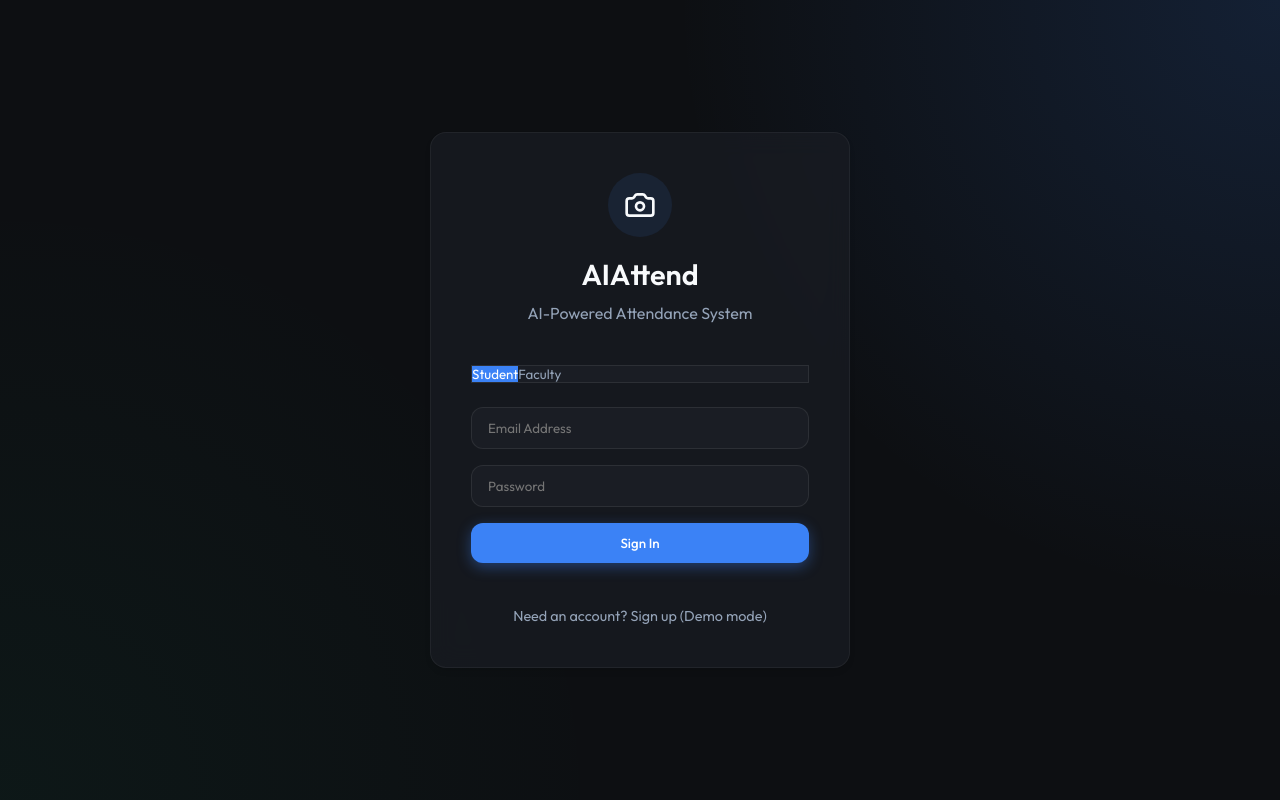
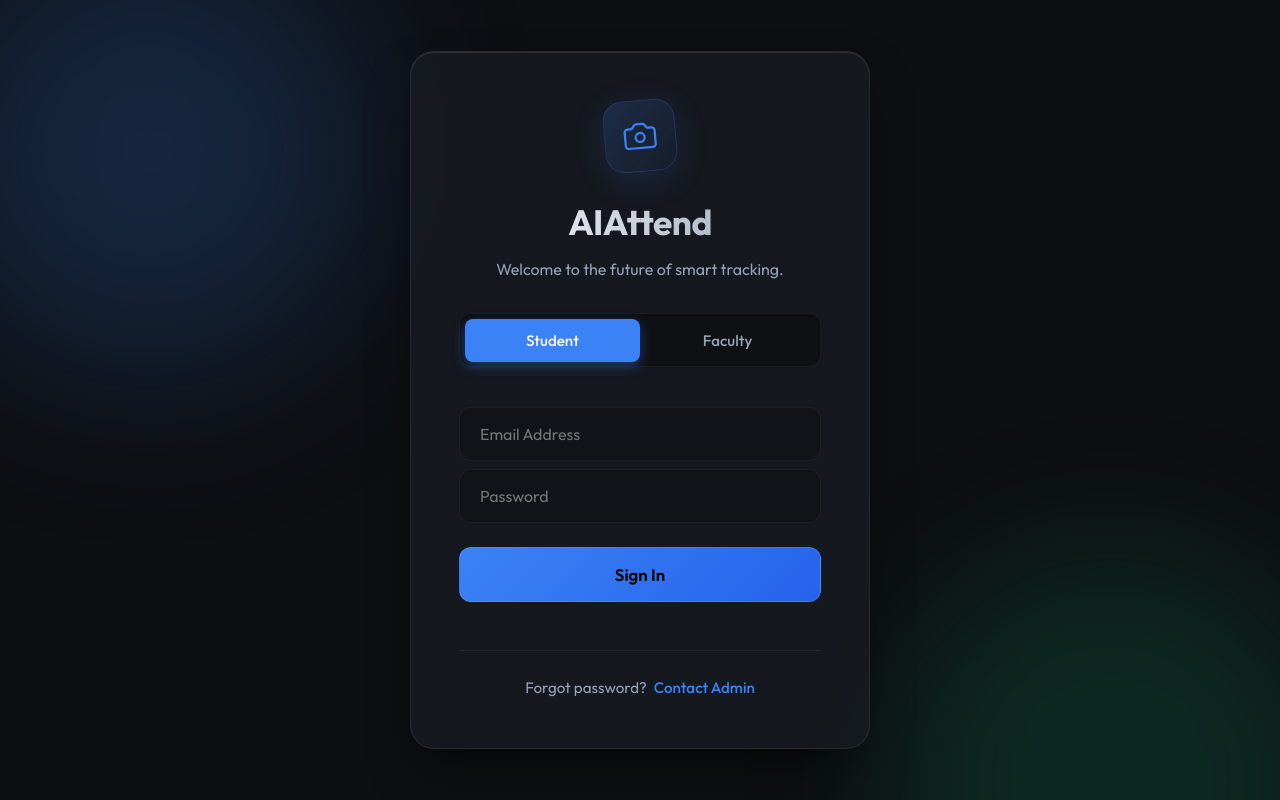
Before and after one commit to mraffankhan/Attendence, a React (Vite) app: page /courses in a window 1280 px wide. Built offline with nearby package versions, Linux system fonts and the light colour scheme.

Commit message:
Removed Sign-Up demo text in favor of forgot password mailto

```diff
--- a/src/index.css
+++ b/src/index.css
@@ -255,66 +255,287 @@ textarea:focus {
   box-shadow: 0 0 8px var(--warning-color);
 }
 
-/* Login Page Styles */
+/* Login Page Styles - Premium Redesign */
 .login-container {
   min-height: 100vh;
   display: flex;
   align-items: center;
   justify-content: center;
-  background: radial-gradient(circle at top right, rgba(59, 130, 246, 0.15), transparent 40%),
-    radial-gradient(circle at bottom left, rgba(16, 185, 129, 0.05), transparent 40%);
+  background-color: var(--bg-color);
+  position: relative;
+  overflow: hidden;
+}
+
+/* Animated Background Orbs */
+.login-container::before,
+.login-container::after {
+  content: '';
+  position: absolute;
+  border-radius: 50%;
+  filter: blur(80px);
+  z-index: 0;
+  animation: floatOrb 10s infinite ease-in-out alternate;
+}
+
+.login-container::before {
+  width: 400px;
+  height: 400px;
+  background: rgba(59, 130, 246, 0.2);
+  top: -100px;
+  left: -100px;
+}
+
+.login-container::after {
+  width: 500px;
+  height: 500px;
+  background: rgba(16, 185, 129, 0.15);
+  bottom: -150px;
+  right: -100px;
+  animation-delay: -5s;
+}
+
+@keyframes floatOrb {
+  0% {
+    transform: translate(0, 0) scale(1);
+  }
+
+  50% {
+    transform: translate(50px, 50px) scale(1.1);
+  }
+
+  100% {
+    transform: translate(-20px, 80px) scale(0.9);
+  }
 }
 
 .login-box {
   width: 100%;
-  max-width: 420px;
-  padding: 2.5rem;
+  max-width: 460px;
+  padding: 3rem;
   display: flex;
   flex-direction: column;
   gap: 1.5rem;
+  position: relative;
+  z-index: 1;
+  background: rgba(26, 29, 36, 0.7);
+  backdrop-filter: blur(20px);
+  -webkit-backdrop-filter: blur(20px);
+  border: 1px solid rgba(255, 255, 255, 0.08);
+  border-radius: 24px;
+  box-shadow: 0 25px 50px -12px rgba(0, 0, 0, 0.5), inset 0 1px 0 rgba(255, 255, 255, 0.1);
+  animation: slideUpFade 0.6s cubic-bezier(0.16, 1, 0.3, 1) forwards;
+}
+
+@keyframes slideUpFade {
+  0% {
+    opacity: 0;
+    transform: translateY(20px);
+  }
+
+  100% {
+    opacity: 1;
+    transform: translateY(0);
+  }
 }
 
 .login-header {
   text-align: center;
+  margin-bottom: 0.5rem;
+}
+
+.logo-container {
+  display: flex;
+  justify-content: center;
+  align-items: center;
+  margin-bottom: 1.5rem;
+}
+
+.icon-wrapper {
+  width: 72px;
+  height: 72px;
+  background: linear-gradient(135deg, rgba(59, 130, 246, 0.2), rgba(59, 130, 246, 0.05));
+  border: 1px solid rgba(59, 130, 246, 0.2);
+  border-radius: 20px;
+  display: flex;
+  align-items: center;
+  justify-content: center;
+  box-shadow: 0 8px 32px rgba(59, 130, 246, 0.15);
+  color: var(--primary-color);
+  transform: rotate(-5deg);
+  transition: var(--transition);
+  margin: 0 auto;
+}
+
+.login-box:hover .icon-wrapper {
+  transform: rotate(0deg) scale(1.05);
+  box-shadow: 0 12px 40px rgba(59, 130, 246, 0.25);
+}
+
+.login-header h2 {
+  font-size: 2.2rem;
+  font-weight: 700;
+  letter-spacing: -0.5px;
+  background: linear-gradient(to right, #fff, #94a3b8);
+  background-clip: text;
+  -webkit-background-clip: text;
+  -webkit-text-fill-color: transparent;
+  margin-bottom: 0.5rem;
+}
+
+.login-header .page-description {
+  font-size: 1rem;
+  color: var(--text-secondary);
+}
+
+/* Custom Input Styling for Login */
+.input-group {
+  position: relative;
+  margin-bottom: 0.5rem;
+}
+
+.input-group input {
+  background: rgba(0, 0, 0, 0.2);
+  border: 1px solid rgba(255, 255, 255, 0.05);
+  padding: 1rem 1.25rem;
+  font-size: 1rem;
+  border-radius: 12px;
+  transition: all 0.3s ease;
+}
+
+.input-group input:focus {
+  background: rgba(0, 0, 0, 0.4);
+  border-color: var(--primary-color);
+  box-shadow: 0 0 0 3px rgba(59, 130, 246, 0.15), inset 0 1px 2px rgba(0, 0, 0, 0.5);
+}
+
+/* Toggle Switch Styling */
+.role-toggle {
+  display: flex;
+  background: rgba(0, 0, 0, 0.3);
+  border-radius: 12px;
+  padding: 0.3rem;
+  position: relative;
+  border: 1px solid rgba(255, 255, 255, 0.05);
+  box-shadow: inset 0 2px 4px rgba(0, 0, 0, 0.2);
   margin-bottom: 1rem;
 }
 
-.icon-wrapper {
-  width: 64px;
-  height: 64px;
-  background: rgba(59, 130, 246, 0.1);
-  border-radius: var(--radius-full);
-  display: flex;
-  align-items: center;
-  justify-content: center;
-  margin: 0 auto 1rem;
+.role-btn {
+  flex: 1;
+  padding: 0.75rem;
+  font-size: 0.95rem;
+  font-weight: 500;
+  border-radius: 8px;
+  position: relative;
+  z-index: 1;
+  transition: all 0.4s cubic-bezier(0.16, 1, 0.3, 1);
+  color: var(--text-secondary);
 }
 
-.login-header h2 {
-  font-size: 1.8rem;
-  margin-bottom: 0.25rem;
+.role-btn.active {
+  color: white;
+}
+
+.role-indicator {
+  position: absolute;
+  top: 0.3rem;
+  bottom: 0.3rem;
+  width: calc(50% - 0.3rem);
+  background: var(--primary-color);
+  border-radius: 8px;
+  transition: transform 0.4s cubic-bezier(0.16, 1, 0.3, 1);
+  box-shadow: 0 4px 12px rgba(59, 130, 246, 0.4);
+}
+
+.role-indicator.faculty {
+  transform: translateX(100%);
+}
+
+.btn-login {
+  padding: 1rem;
+  font-size: 1.05rem;
+  font-weight: 600;
+  border-radius: 12px;
+  margin-top: 1rem;
+  background: linear-gradient(135deg, var(--primary-color), var(--primary-color-hover));
+  border: 1px solid rgba(255, 255, 255, 0.1);
+  overflow: hidden;
+  position: relative;
+  width: 100%;
+}
+
+.btn-login::after {
+  content: '';
+  position: absolute;
+  top: 0;
+  left: -100%;
+  width: 50%;
+  height: 100%;
+  background: linear-gradient(to right, rgba(255, 255, 255, 0) 0%, rgba(255, 255, 255, 0.2) 50%, rgba(255, 255, 255, 0) 100%);
+  transform: skewX(-25deg);
+  transition: all 0.7s ease;
+}
+
+.btn-login:hover::after {
+  left: 200%;
 }
 
 .error-msg {
   background-color: rgba(239, 68, 68, 0.1);
-  color: var(--error-color);
-  padding: 0.75rem;
-  border-radius: var(--radius-md);
-  font-size: 0.875rem;
+  color: #fca5a5;
+  padding: 1rem;
+  border-radius: 12px;
+  font-size: 0.9rem;
   border: 1px solid rgba(239, 68, 68, 0.2);
+  display: flex;
+  align-items: center;
+  gap: 0.5rem;
+  animation: shake 0.5s cubic-bezier(.36, .07, .19, .97) both;
+}
+
+@keyframes shake {
+
+  10%,
+  90% {
+    transform: translate3d(-1px, 0, 0);
+  }
+
+  20%,
+  80% {
+    transform: translate3d(2px, 0, 0);
+  }
+
+  30%,
+  50%,
+  70% {
+    transform: translate3d(-3px, 0, 0);
+  }
+
+  40%,
+  60% {
+    transform: translate3d(3px, 0, 0);
+  }
 }
 
 .login-footer {
   text-align: center;
-  margin-top: 1rem;
+  margin-top: 1.5rem;
+  padding-top: 1.5rem;
+  border-top: 1px solid rgba(255, 255, 255, 0.05);
 }
 
 .auth-switch {
   color: var(--text-secondary);
-  font-size: 0.9rem;
+  font-size: 0.95rem;
+  transition: color 0.3s;
+}
+
+.auth-switch span {
+  color: var(--primary-color);
+  font-weight: 500;
+  margin-left: 0.25rem;
 }
 
 .auth-switch:hover {
-  color: var(--primary-color);
-  text-decoration: underline;
+  color: white;
 }
--- a/src/pages/Login.jsx
+++ b/src/pages/Login.jsx
@@ -42,44 +42,40 @@ export default function Login() {
 
     return (
         <div className="login-container">
-            <div className="glass-panel login-box">
+            <div className="login-box">
                 <div className="login-header">
+                    <div className="logo-container">
                         <div className="icon-wrapper">
-                        <Camera size={32} className="logoIcon" />
+                            <Camera size={36} strokeWidth={1.5} />
+                        </div>
                     </div>
                     <h2>AIAttend</h2>
-                    <p className="page-description">AI-Powered Attendance System</p>
+                    <p className="page-description">Welcome to the future of smart tracking.</p>
                 </div>
 
-                <div className="flex rounded-md p-1 mb-2" style={{ backgroundColor: 'var(--surface-color)', border: '1px solid var(--border-color)' }}>
+                <div className="role-toggle">
+                    <div className={`role-indicator ${loginType === 'faculty' ? 'faculty' : ''}`} />
                     <button
                         type="button"
-                        className="flex-1 py-2 text-sm rounded transition-all"
-                        style={{
-                            backgroundColor: loginType === 'student' ? 'var(--primary-color)' : 'transparent',
-                            color: loginType === 'student' ? 'white' : 'var(--text-secondary)'
-                        }}
+                        className={`role-btn ${loginType === 'student' ? 'active' : ''}`}
                         onClick={() => setLoginType('student')}
                     >
                         Student
                     </button>
                     <button
                         type="button"
-                        className="flex-1 py-2 text-sm rounded transition-all"
-                        style={{
-                            backgroundColor: loginType === 'faculty' ? 'var(--primary-color)' : 'transparent',
-                            color: loginType === 'faculty' ? 'white' : 'var(--text-secondary)'
-                        }}
+                        className={`role-btn ${loginType === 'faculty' ? 'active' : ''}`}
                         onClick={() => setLoginType('faculty')}
                     >
                         Faculty
                     </button>
                 </div>
 
-                <form onSubmit={handleAuth} className="flex flex-col gap-4">
+                <form onSubmit={handleAuth} className="flex flex-col gap-3 mt-2">
                     {error && <div className="error-msg">{error}</div>}
 
                     {isRegister && (
+                        <div className="input-group">
                             <input
                                 type="text"
                                 placeholder="Full Name"
@@ -87,7 +83,9 @@ export default function Login() {
                                 onChange={(e) => setFullName(e.target.value)}
                                 required
                             />
+                        </div>
                     )}
+                    <div className="input-group">
                         <input
                             type="email"
                             placeholder="Email Address"
@@ -95,6 +93,8 @@ export default function Login() {
                             onChange={(e) => setEmail(e.target.value)}
                             required
                         />
+                    </div>
+                    <div className="input-group">
                         <input
                             type="password"
                             placeholder="Password"
@@ -102,16 +102,17 @@ export default function Login() {
                             onChange={(e) => setPassword(e.target.value)}
                             required
                         />
+                    </div>
 
-                    <button type="submit" className="btn btn-primary w-full" disabled={loading}>
+                    <button type="submit" className="btn btn-login" disabled={loading}>
                         {loading ? 'Processing...' : (isRegister ? 'Sign Up' : 'Sign In')}
                     </button>
                 </form>
 
                 <div className="login-footer">
-                    <button type="button" onClick={() => setIsRegister(!isRegister)} className="auth-switch">
-                        {isRegister ? 'Already have an account? Sign in' : 'Need an account? Sign up (Demo mode)'}
-                    </button>
+                    <a href="mailto:rnxkhan@gmail.com?subject=Password%20Reset%20Request" className="auth-switch">
+                        Forgot password? <span>Contact Admin</span>
+                    </a>
                 </div>
             </div>
         </div>
```
Lines whose indentation alone changed are shown as unchanged.
